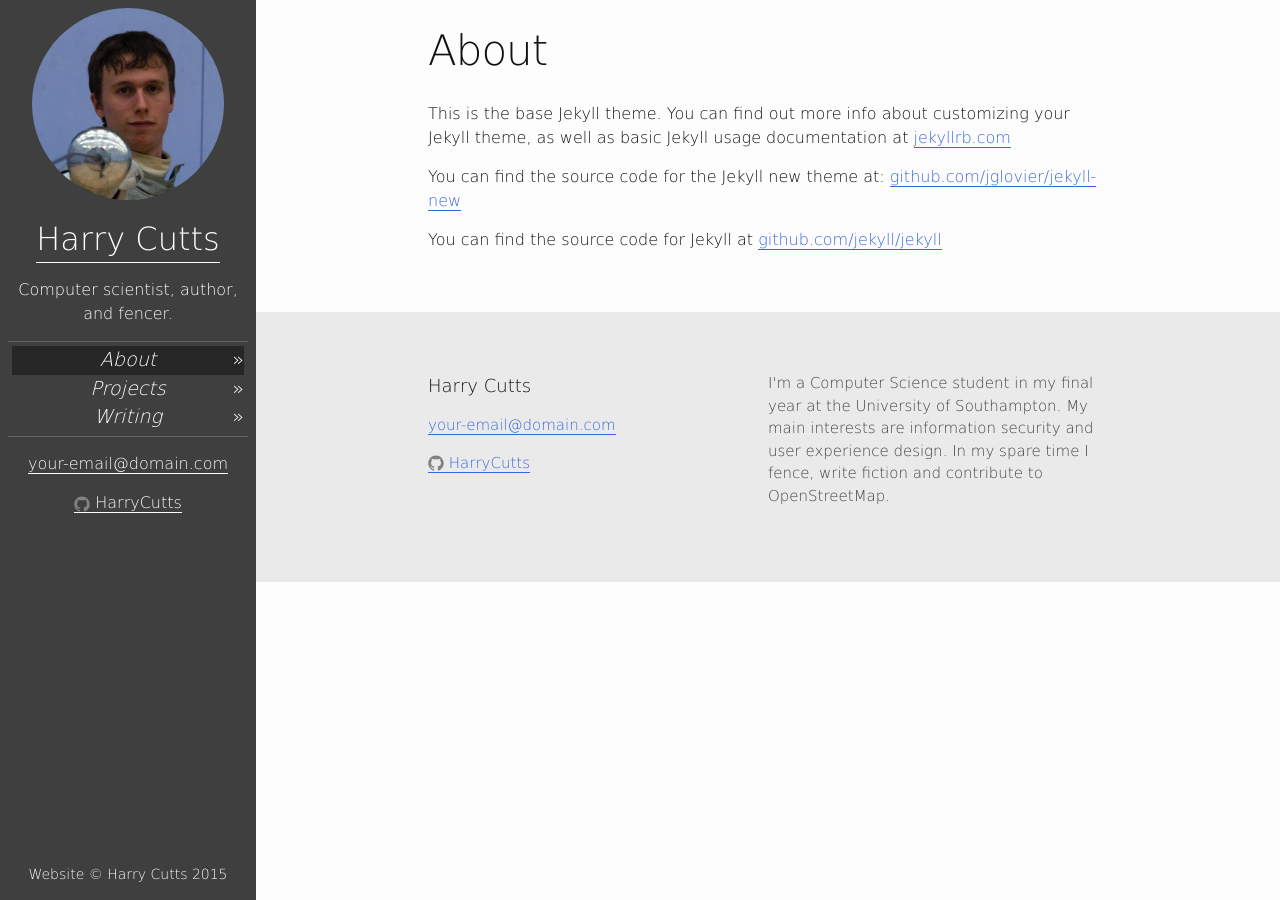
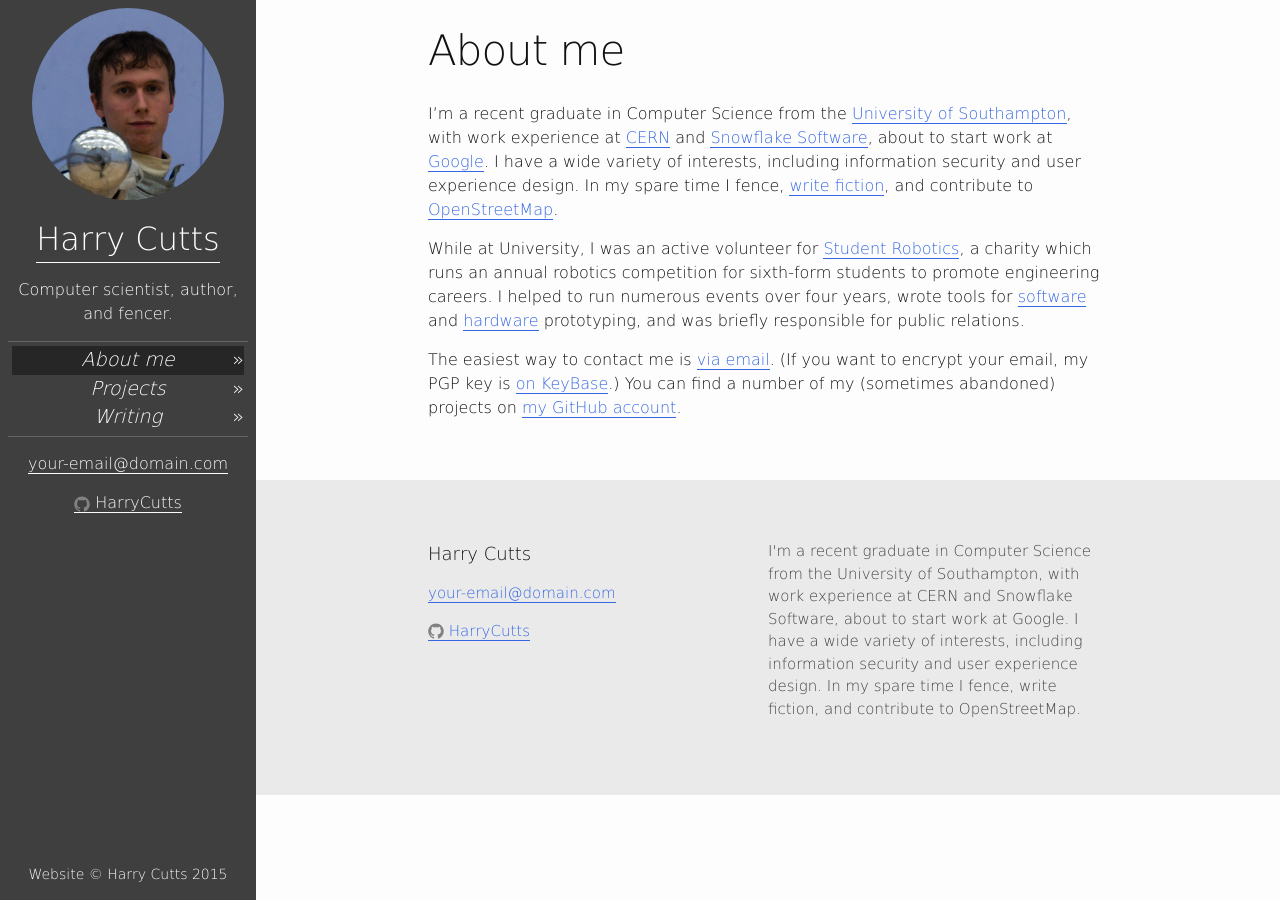
Before and after one commit to HarryCutts/harrycutts.github.io, a Jekyll site: the page built from about.md, in a window 1280 px wide. Built offline with Jekyll 4.4.1, drawn with Linux system fonts in a browser that asks for light colours; nearby versions of some CDN libraries; library files that are not in the unit come from our copies.

Commit message:
Replace sample text on About page

```diff
--- a/_config.yml
+++ b/_config.yml
@@ -2,11 +2,12 @@
 title: Harry Cutts
 email: your-email@domain.com
 tagline: Computer scientist, author, and fencer.
-description: > # this means to ignore newlines until "baseurl:"
-  I'm a Computer Science student in my final year at the University of
-  Southampton. My main interests are information security and user experience
-  design. In my spare time I fence, write fiction and contribute to
-  OpenStreetMap.
+description: >
+  I'm a recent graduate in Computer Science from the University of Southampton,
+  with work experience at CERN and Snowflake Software, about to start work at
+  Google. I have a wide variety of interests, including information security
+  and user experience design. In my spare time I fence, write fiction, and
+  contribute to OpenStreetMap.
 baseurl: "" # the subpath of your site, e.g. /blog/
 url: "http://yourdomain.com" # the base hostname & protocol for your site
 #twitter_username: jekyllrb
--- a/about.md
+++ b/about.md
@@ -1,12 +1,18 @@
 ---
 layout: page
-title: About
+title: About me
 permalink: /about/
 show_in_menu: true
 ---
 
-This is the base Jekyll theme. You can find out more info about customizing your Jekyll theme, as well as basic Jekyll usage documentation at [jekyllrb.com](http://jekyllrb.com/)
+I'm a recent graduate in Computer Science from the [University of Southampton][], with work experience at [CERN](/projects/invenio-mobile/) and [Snowflake Software](/projects/go-publisher-web-ui/), about to start work at [Google][]. I have a wide variety of interests, including information security and user experience design. In my spare time I fence, [write fiction](/writing/), and contribute to [OpenStreetMap][].
 
-You can find the source code for the Jekyll new theme at: [github.com/jglovier/jekyll-new](https://github.com/jglovier/jekyll-new)
+While at University, I was an active volunteer for [Student Robotics][], a charity which runs an annual robotics competition for sixth-form students to promote engineering careers. I helped to run numerous events over four years, wrote tools for [software](/projects/sr-simulator/) and [hardware](/projects/sr-mci/) prototyping, and was briefly responsible for public relations.
 
-You can find the source code for Jekyll at [github.com/jekyll/jekyll](https://github.com/jekyll/jekyll)
+The easiest way to contact me is [via email][email-captcha]. (If you want to encrypt your email, my PGP key is [on KeyBase](https://keybase.io/hc/).) You can find a number of my (sometimes abandoned) projects on [my GitHub account](https://github.com/{{site.github_username}}).
+
+[University of Southampton]: https://www.ecs.soton.ac.uk/
+[Google]: https://www.google.com/
+[OpenStreetMap]: https://www.openstreetmap.org/
+[Student Robotics]: https://www.studentrobotics.org/
+[email-captcha]: http://www.google.com/recaptcha/mailhide/d?k=01sTiyQtbP_RmjnQwd_LL5nA==&c=RLEHvb9LouijKewAugGxCUJrhzMWfhj8iF20ZTeW85U=
```
